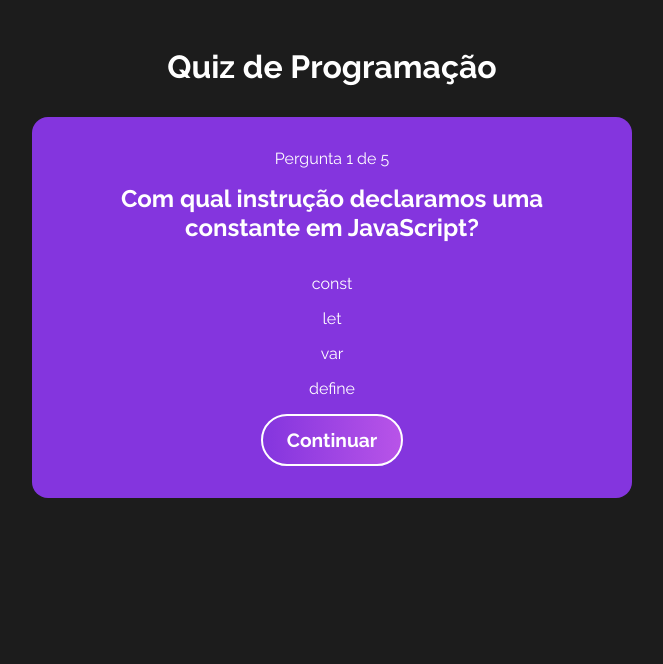
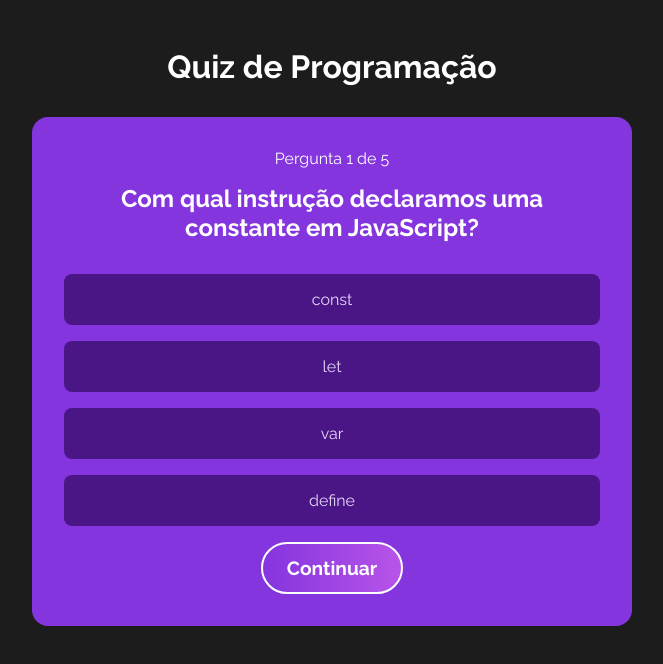
Before and after one commit to Pablo-jesuss/Quiz, a React (Vite) app in the folder Quiz/: page / in a window 1280 px wide. Both pictures are taken after a click on the button "Iniciar". Shown: the top 664 px of the page, without its empty margins (308-971 px from the left). Built offline with nearby package versions, Linux system fonts and the light colour scheme.

Commit message:
optionCss

```diff
--- a/Quiz/src/components/Option.css
+++ b/Quiz/src/components/Option.css
@@ -0,0 +1,17 @@
+.option {
+  background-color: #3c0e70;
+  border-radius: 0.5rem;
+  padding: 1rem;
+  margin-bottom: 1rem;
+  cursor: pointer;
+  opacity: 0.8;
+  transition: 0.4s;
+}
+
+.option:hover {
+  opacity: 1;
+}
+
+#options-container .option p {
+  margin-bottom: 0;
+}
--- a/Quiz/src/components/Option.jsx
+++ b/Quiz/src/components/Option.jsx
@@ -7,7 +7,7 @@
   const [quizState, dispatch] = useContext(QuizContext);
 
   return (
-    <div>
+    <div className="option">
       <p>{option}</p>
     </div>
   );
```
